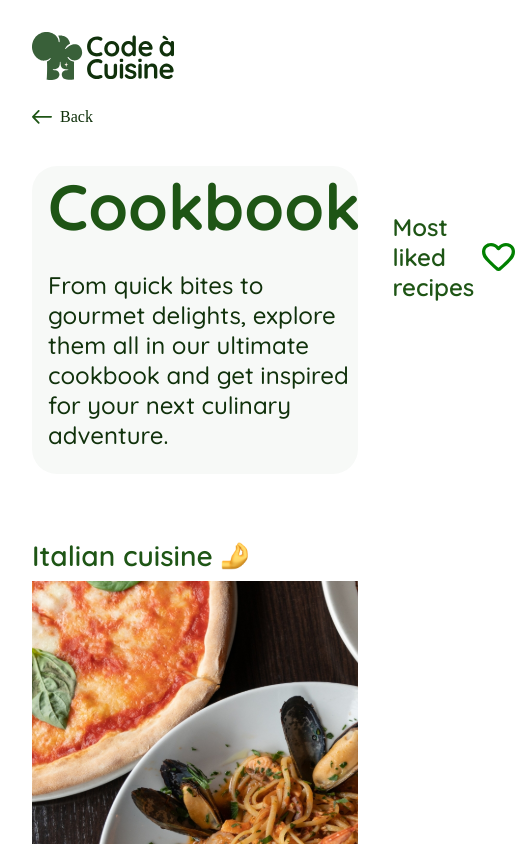
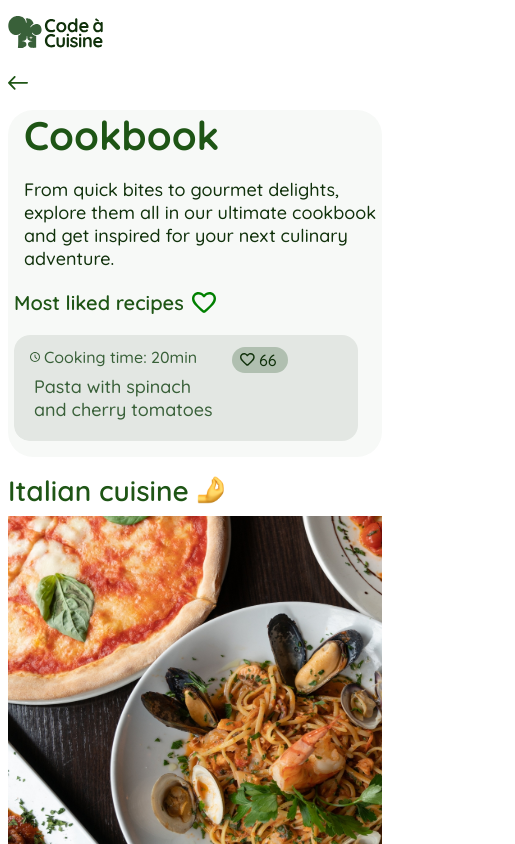
Before and after one commit to thorbenschreyer/code-a-cuisine, an Angular app: page /cookbook in a window 390 px wide. Shown: the top 844 px of the page, 515 px wide, since content can reach past the window. Built offline with nearby package versions, Linux system fonts and the light colour scheme.

Commit message:
finish mobile design for cookbook

```diff
--- /dev/null
+++ b/src/app/components/cookbook/cookbook-resp.scss
@@ -0,0 +1,114 @@
+// Tablet: 2 Container
+@media (max-width: 1024px) {
+  .cuisine-section-container {
+    flex-basis: calc((100% - 16px) / 2);
+  }
+
+  .liekd-recipes-content {
+    flex-direction: column;
+    gap: unset;
+  }
+
+  .liked-recipes {
+    margin-left: 16px;
+  }
+
+  .liekd-recipes-text {
+    margin-bottom: unset;
+  }
+}
+
+// Mobile: 1 Container
+@media (max-width: 600px) {
+  .cuisine-section-container {
+    flex-basis: 100%;
+  }
+
+  .display-none {
+    display: none;
+  }
+
+  .main-logo {
+    margin-top: 16px;
+    width: 95px;
+    height: 32px;
+  }
+
+  .back-to-button {
+    margin-top: 12pxpx;
+    margin-bottom: 20px;
+  }
+
+  .liekd-recipes-h1 {
+    font-size: 40px;
+  }
+
+  .liekd-recipes-text {
+    font-size: 18px;
+  }
+
+  .liked-recipes-p {
+    font-size: 20px;
+  }
+
+  .liked-recipes-heart-img {
+    height: 21px;
+  }
+
+  .cuisine-section-img {
+    height: auto;
+  }
+
+  .link-contauner {
+    justify-content: center;
+  }
+
+  .link-contauner {
+    margin: 8px 0px 0px;
+  }
+
+  .cuisine-section {
+    row-gap: 16px;
+  }
+
+  .liekd-recipes-content {
+    margin-bottom: 16px;
+  }
+
+  .most-liked-recipe-name {
+    font-size: 18px;
+  }
+
+  .cookbook-content-container {
+    margin: 0px 8px;
+  }
+
+  .most-liked-recipe-cooking-img {
+    width: 10px;
+    padding: 4px;
+  }
+
+  .most-liked-recipe-name {
+    font-size: 18px;
+    max-width: 190px;
+  }
+
+  .liked-recipes {
+    margin-left: 6px;
+  }
+
+  .like-label {
+    gap: 4px;
+    height: 18px;
+    width: 40px;
+  }
+
+  .like-label-img {
+    width: 15px;
+  }
+
+  .most-liked-recipe[_ngcontent-ng-c2446149590] {
+    flex: 0 0 260px;
+    padding: 8px;
+  }
+}
--- a/src/app/components/cookbook/cookbook.html
+++ b/src/app/components/cookbook/cookbook.html
@@ -1,7 +1,7 @@
 <main class="main-page-white">
   <div class="cookbook-content-container">
     <img class="main-logo" src="/assets/images/logo-green.svg" alt="main-logo" />
-    <a class="back-to-button" routerLink=""><img class="back-to-img" src="/assets/images/arrow-left-green.svg" alt="">Back</a>
+    <a class="back-to-button" routerLink=""><img class="back-to-img" src="/assets/images/arrow-left-green.svg" alt=""> <span class="display-none">Back</span></a>
 
     <!--  ########################################
                 Most liked Recipes
--- a/src/app/components/cookbook/cookbook.scss
+++ b/src/app/components/cookbook/cookbook.scss
@@ -95,7 +95,7 @@
   gap: 24px;
   width: 98%;
   min-width: 0;
-
+  border-radius: 15px;
   overflow-x: auto;
 
   scroll-behavior: smooth;
@@ -159,26 +159,11 @@
 
 .cuisine-section-container {
   flex: 1 1 calc((100% - 32px) / 3);
-  height: 440px;
   min-width: 0;
   box-sizing: border-box;
   cursor: pointer;
   overflow: hidden;
   position: relative;
-}
-
-// Tablet: 2 Container
-@media (max-width: 1024px) {
-  .cuisine-section-container {
-    flex-basis: calc((100% - 16px) / 2);
-  }
-}
-
-// Mobile: 1 Container
-@media (max-width: 600px) {
-  .cuisine-section-container {
-    flex-basis: 100%;
-  }
 }
 
 .cuisine-section-head {
@@ -225,7 +210,7 @@
   transition: ease-in-out 300ms;
 
   &:hover {
-    background-color: rgba(57, 96, 57, 0.1)
+    background-color: rgba(57, 96, 57, 0.1);
   }
 }
 
--- a/src/app/components/cookbook/cookbook.ts
+++ b/src/app/components/cookbook/cookbook.ts
@@ -5,6 +5,6 @@ import { RouterLink } from '@angular/router';
   selector: 'app-cookbook',
   imports: [RouterLink],
   templateUrl: './cookbook.html',
-  styleUrl: './cookbook.scss',
+  styleUrls: ['./cookbook.scss', './cookbook-resp.scss']
 })
 export class Cookbook {}
```
